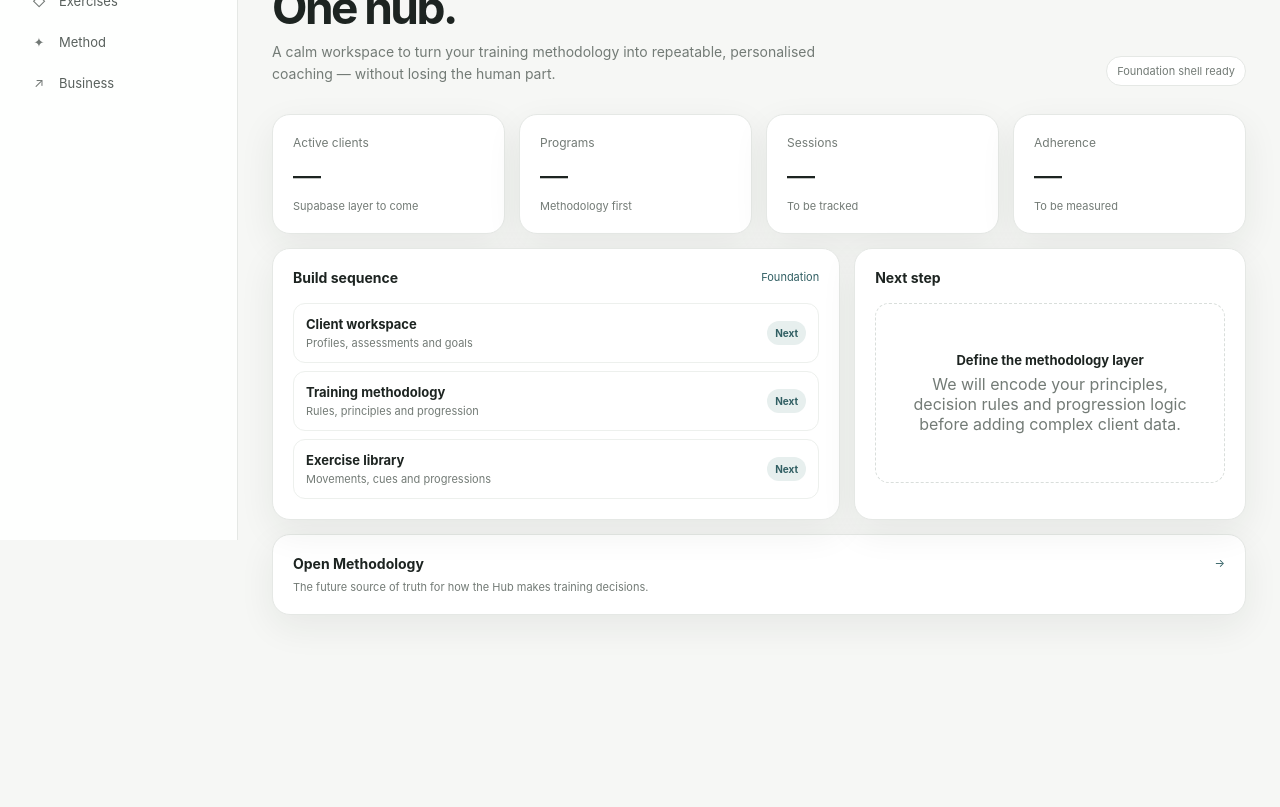
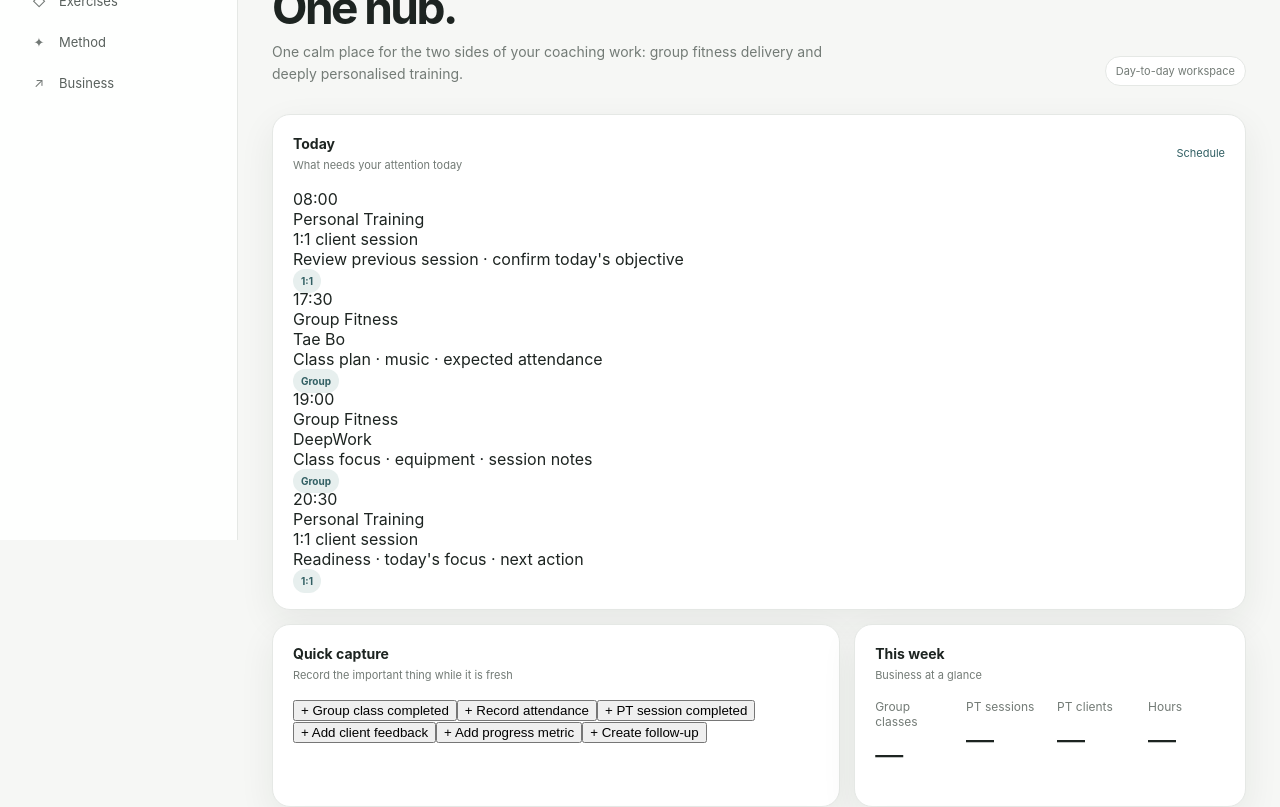
Before and after one commit to goforglam/personal-trainer-hub, a Next.js app: page / in a window 1280 px wide. Shown: the part 260-1067 px from the top of the page. Before the commit the page ends 931 px from the top, so only its background shows below. Built offline with nearby package versions, Linux system fonts and the light colour scheme.

Commit message:
Refine trainer day-to-day structure: app/page.tsx

```diff
--- a/app/page.tsx
+++ b/app/page.tsx
@@ -1,9 +1,17 @@
-import Link from "next/link";
+const today = [
+  { time: "08:00", type: "Personal Training", title: "1:1 client session", detail: "Review previous session · confirm today's objective", kind: "pt" },
+  { time: "17:30", type: "Group Fitness", title: "Tae Bo", detail: "Class plan · music · expected attendance", kind: "group" },
+  { time: "19:00", type: "Group Fitness", title: "DeepWork", detail: "Class focus · equipment · session notes", kind: "group" },
+  { time: "20:30", type: "Personal Training", title: "1:1 client session", detail: "Readiness · today's focus · next action", kind: "pt" },
+];
 
-const buildItems = [
-  { name: "Client workspace", meta: "Profiles, assessments and goals", status: "Next" },
-  { name: "Training methodology", meta: "Rules, principles and progression", status: "Next" },
-  { name: "Exercise library", meta: "Movements, cues and progressions", status: "Next" },
+const quickActions = [
+  "Group class completed",
+  "Record attendance",
+  "PT session completed",
+  "Add client feedback",
+  "Add progress metric",
+  "Create follow-up",
 ];
 
 export default function Dashboard() {
@@ -11,41 +19,58 @@ export default function Dashboard() {
     <div className="content">
       <section className="hero">
         <div>
-          <span className="pill">Trainer / Admin</span>
+          <span className="pill">Today · Trainer / Admin</span>
           <h1>Your method.<br />Your clients.<br />One hub.</h1>
-          <p>A calm workspace to turn your training methodology into repeatable, personalised coaching — without losing the human part.</p>
+          <p>One calm place for the two sides of your coaching work: group fitness delivery and deeply personalised training.</p>
         </div>
-        <div className="pill">Foundation shell ready</div>
+        <div className="pill">Day-to-day workspace</div>
       </section>
-      <section className="grid stats">
-        <div className="card"><div className="stat-label">Active clients</div><div className="stat-value">—</div><div className="stat-note">Supabase layer to come</div></div>
-        <div className="card"><div className="stat-label">Programs</div><div className="stat-value">—</div><div className="stat-note">Methodology first</div></div>
-        <div className="card"><div className="stat-label">Sessions</div><div className="stat-value">—</div><div className="stat-note">To be tracked</div></div>
-        <div className="card"><div className="stat-label">Adherence</div><div className="stat-value">—</div><div className="stat-note">To be measured</div></div>
+
+      <section className="card today-card">
+        <div className="card-head">
+          <div>
+            <div className="card-title">Today</div>
+            <div className="stat-note">What needs your attention today</div>
+          </div>
+          <span className="card-link">Schedule</span>
+        </div>
+        <div className="today-list">
+          {today.map((item) => (
+            <div className="today-item" key={item.time + item.title}>
+              <div className="today-time">{item.time}</div>
+              <div className="today-main">
+                <div className="today-type">{item.type}</div>
+                <div className="today-title">{item.title}</div>
+                <div className="today-detail">{item.detail}</div>
+              </div>
+              <span className={`badge ${item.kind}`}>{item.kind === "pt" ? "1:1" : "Group"}</span>
+            </div>
+          ))}
+        </div>
       </section>
-      <section className="grid two">
+
+      <section className="grid two" style={{ marginTop: 14 }}>
         <div className="card">
-          <div className="card-head"><div className="card-title">Build sequence</div><span className="card-link">Foundation</span></div>
-          <div className="list">
-            {buildItems.map((item) => (
-              <div className="list-item" key={item.name}>
-                <div className="list-main"><div className="list-name">{item.name}</div><div className="list-meta">{item.meta}</div></div>
-                <span className="badge">{item.status}</span>
-              </div>
-            ))}
+          <div className="card-head"><div><div className="card-title">Quick capture</div><div className="stat-note">Record the important thing while it is fresh</div></div></div>
+          <div className="quick-grid">
+            {quickActions.map((action) => <button className="quick-action" key={action}>+ {action}</button>)}
           </div>
         </div>
         <div className="card">
-          <div className="card-head"><div className="card-title">Next step</div></div>
-          <div className="empty"><div><strong>Define the methodology layer</strong><span>We will encode your principles, decision rules and progression logic before adding complex client data.</span></div></div>
+          <div className="card-head"><div><div className="card-title">This week</div><div className="stat-note">Business at a glance</div></div></div>
+          <div className="grid stats compact-stats">
+            <div><div className="stat-label">Group classes</div><div className="stat-value small">—</div></div>
+            <div><div className="stat-label">PT sessions</div><div className="stat-value small">—</div></div>
+            <div><div className="stat-label">PT clients</div><div className="stat-value small">—</div></div>
+            <div><div className="stat-label">Hours</div><div className="stat-value small">—</div></div>
+          </div>
         </div>
       </section>
-      <div style={{ marginTop: 14 }}>
-        <Link className="card" href="/method" style={{ display: "block" }}>
-          <div className="card-head" style={{ marginBottom: 8 }}><div className="card-title">Open Methodology</div><span className="card-link">→</span></div>
-          <div className="stat-note">The future source of truth for how the Hub makes training decisions.</div>
-        </Link>
-      </div>
+
+      <section className="grid two" style={{ marginTop: 14 }}>
+        <div className="card"><div className="card-head"><div className="card-title">Group Fitness</div><span className="card-link">Class-oriented</span></div><div className="empty"><div><strong>Tae Bo · DeepWork · BodyART</strong><span>Manage recurring classes, schedules, attendance and short class reflections without over-documenting participants.</span></div></div></div>
+        <div className="card"><div className="card-head"><div className="card-title">Personal Training</div><span className="card-link">Individual</span></div><div className="empty"><div><strong>Detailed client journey</strong><span>Assessment → goals → program → session → feedback → progress → adaptation.</span></div></div></div>
+      </section>
     </div>
   );
 }
```
